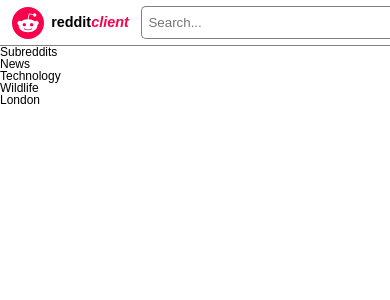
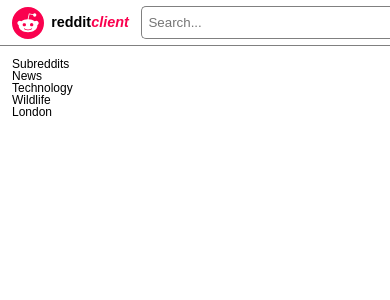
Before and after one commit to HannaEb/reddit-client, a React (Create React App) app: page / in a window 390 px wide. Shown: the top 300 px of the page. Built offline with nearby package versions, Linux system fonts and the light colour scheme.

Commit message:
Fix layout, clean up header

```diff
--- a/src/features/Header/Header.css
+++ b/src/features/Header/Header.css
@@ -1,5 +1,5 @@
 
-.headerContent {
+.header-content {
     padding: 0.5em 1em;
     border-bottom: 1px solid grey;
     display: grid;
@@ -23,16 +23,16 @@
     font-style: italic;
 }
 
-.logoIcon {
+.logo-icon {
     color: #FA014E;
 }
 
-.searchForm {
+.search-form {
    width: 300px;
    margin: auto;
 }
 
-.searchTerm {
+.search-term {
    height: 2.5em;
    border: 1px solid grey;
    border-right: none;
@@ -42,7 +42,7 @@
    width: 90%
 }
 
-.searchBtn {
+.search-btn {
    height: 2.5em;
    background: #FFF;
    border: 1px solid grey;
@@ -54,6 +54,6 @@
    width: 10%;
 }
 
-.searchBtn:hover {
+.search-btn:hover {
     cursor: pointer;
 }
--- a/src/features/Header/Header.js
+++ b/src/features/Header/Header.js
@@ -8,18 +8,16 @@
 
     return (
         <header>
-            <div className="headerContent">
-            <div className="logo">
-                <SiReddit className="logoIcon" size={32}/>
-                <h1>reddit<span>client</span></h1>
-            </div>
-            <form className="searchForm">
-                <input className="searchTerm" type="text" placeholder="Search..." aria-label="Search posts"></input>
-                <button className="searchBtn" type="submit" aria-label="Search"><BsSearch /></button>
-            </form>
-            <div className="hiddenDiv">
-
-            </div>
+            <div className="header-content">
+                <div className="logo">
+                    <SiReddit className="logo-icon" size={32}/>
+                    <h1>reddit<span>client</span></h1>
+                </div>
+                <form className="search-form">
+                    <input className="search-term" type="text" placeholder="Search..." aria-label="Search posts"></input>
+                    <button className="search-btn" type="submit" aria-label="Search"><BsSearch /></button>
+                </form>
+                <div className="hidden-div"></div>
             </div>
         </header>
     )
--- a/src/index.css
+++ b/src/index.css
@@ -59,22 +59,6 @@
 
 body {
   	font-family: Arial, Helvetica, sans-serif;
-
-}
-
-#root {
-	display: grid;
- 	grid-template-areas:
-		'header header header header'
-		'. nav main .';
-  	grid-template-columns: auto 256px 768px auto;
-}
-
-
-@media screen and (max-width: 1024px) {
-	#root {
-		grid-template-columns: auto 1fr 3fr auto;
-	}
 }
 
 @media screen and (min-width: 480px) {
@@ -89,16 +73,11 @@
 	}
 }
 
-header {
-	grid-area: header;
-	width: 100vw;
+section {
+	max-width: 1024px;
+	margin: 0 auto;
+	padding: 1em;
+	display: grid;
+	grid-template-columns: 1fr 3fr;
+	grid-gap: 1em;
 }
-
-nav {
-	grid-area: nav;
-}
-
-
-main {
-	grid-area: main;
-}
```
